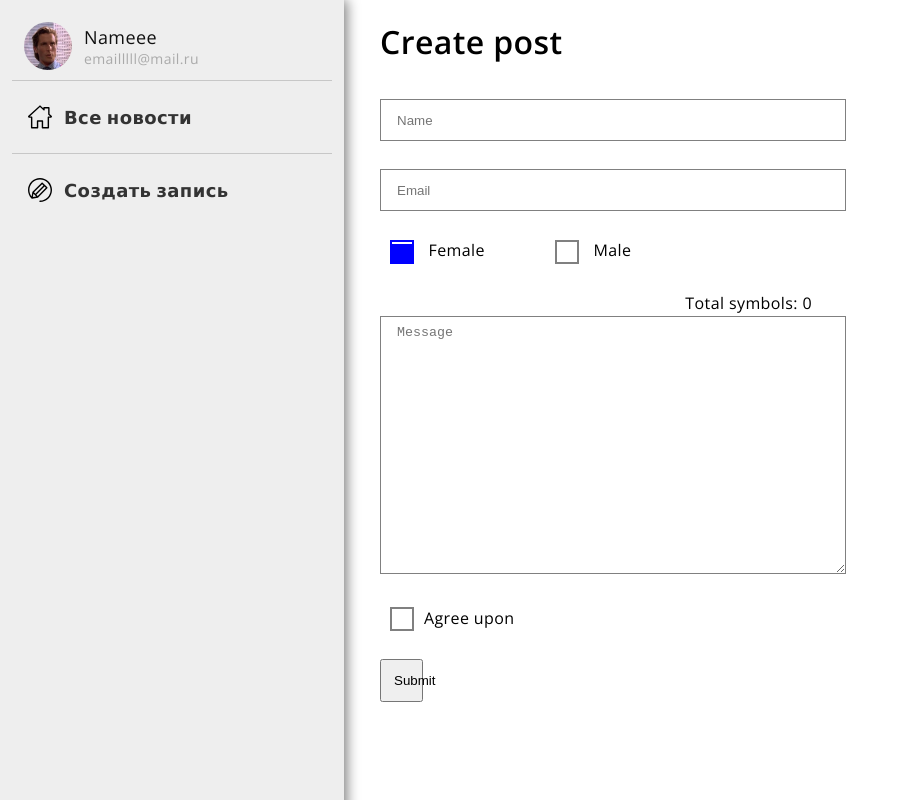
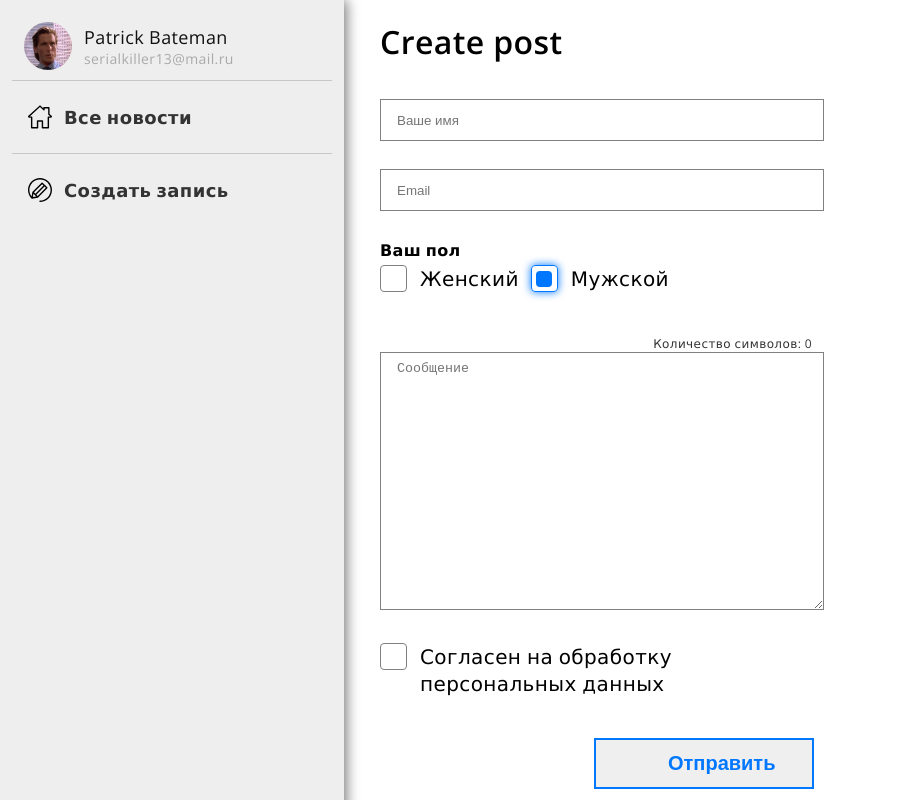
Before and after one commit to Serpentarius13/vue-testovoe, a Vue app: page /create in a window 1280 px wide. Shown: the whole page, without its empty margins (0-897 px from the left). Built offline with nearby package versions, Linux system fonts and the light colour scheme.

Commit message:
translations

```diff
--- /dev/null
+++ b/public/checkbox.scss
@@ -0,0 +1,61 @@
+$activeColor: rgb(0, 119, 255);
+
+.container {
+  display: block;
+  position: relative;
+  padding-left: 40px;
+  margin-bottom: 15px;
+  cursor: pointer;
+  font-size: 20px;
+}
+
+/* Hide the original checkbox */
+input[type="checkbox"],
+input[type="radio"] {
+  display: none;
+}
+
+/* creating a custom checkbox*/
+.mark {
+  position: absolute;
+  top: 0;
+  left: 0;
+  height: 25px;
+  width: 25px;
+  border: gray 1px solid;
+  transition: 0.3s all;
+  border-radius: 4px;
+}
+
+/*background color to be shown when the checkbox is checked */
+.container input:checked ~ .mark {
+  box-shadow: 0 0 8px $activeColor;
+  border: 1px solid $activeColor;
+}
+
+/* checkmark to be shown in checkbox */
+/* It will not be shown when unchecked */
+.mark:after {
+  content: "";
+  position: absolute;
+  opacity: 0;
+  border-radius: 4px;
+  transition: 0.3s all ease-in;
+}
+
+/* display checkmark when checked */
+.container input:checked ~ .mark:after {
+  opacity: 1;
+}
+
+/* creating a square to be the sign of
+              checkmark */
+.container .mark:after {
+  width: 16px;
+  height: 16px;
+  top: 50%;
+  left: 50%;
+  transform: translate(-50%, -50%);
+
+  background-color: $activeColor;
+}
--- a/public/globals.css
+++ b/public/globals.css
@@ -3,6 +3,10 @@
 * {
   margin: 0;
   padding: 0;
+}
+
+html {
+  box-sizing: border-box;
 }
 
 body {
@@ -20,32 +24,3 @@ a:active {
 .heading {
   padding-bottom: 36px;
 }
-
-input[type="checkbox"],
-input[type="radio"] {
-  display: none;
-}
-
-label {
-  padding-left: 20px;
-}
-
-label::before {
-  content: "";
-  display: inline-block;
-  width: 20px;
-  height: 20px;
-  margin-left: -10px;
-  margin-right: 10px;
-  border: 2px solid gray;
-  vertical-align: middle;
-  transition: all 0.5s;
-  position: relative;
-}
-
-input[type="checkbox"]:checked + label::before,
-input[type="radio"]:checked + label::before {
-  border: 2px solid blue;
-  background-color: blue;
-  box-shadow: inset 0px 2px white;
-}
--- a/src/components/Form/BaseTextInput.vue
+++ b/src/components/Form/BaseTextInput.vue
@@ -8,8 +8,8 @@
       v-if="type === 'text'"
     />
     <div v-else>
-      <p :style="{ textAlign: 'end', paddingBottom: '2px' }">
-        Total symbols: {{ modelValue.length }}
+      <p class="totalSymbols">
+        Количество символов: {{ modelValue.length }}
       </p>
       <textarea
         :value="modelValue"
@@ -43,7 +43,7 @@ export default {
 <style lang="scss" scoped>
 @mixin field {
   border: 1px solid gray;
-  width: 100%;
+  width: 95%;
   padding: 8px 16px;
 }
 .text-input {
@@ -57,4 +57,10 @@ export default {
 
   height: 240px;
 }
+
+.totalSymbols {
+  font-size: 12px;
+  color: #333;
+  text-align: end;
+}
 </style>
--- a/src/components/Form/TheCheckBoxInput.vue
+++ b/src/components/Form/TheCheckBoxInput.vue
@@ -1,13 +1,15 @@
 <template>
-  <div class="checkbox-box">
+  <label class="container">
+    {{ label }}
     <input
       @change="$emit('update:modelValue', $event.target.checked)"
       :value="modelValue"
+      :checked="modelValue"
       type="checkbox"
       id="terms"
     />
-    <label>  {{ label }} </label>
-  </div>
+    <span class="mark" />
+  </label>
 </template>
 
 <script>
@@ -25,10 +27,4 @@ export default {
 };
 </script>
 
-<style lang="scss" scoped>
-.checkbox-box {
-  display: flex;
-  align-items: center;
-  gap: 12px;
-}
-</style>
+<style lang="scss" scoped></style>
--- a/src/components/Form/TheRadioBoxInput.vue
+++ b/src/components/Form/TheRadioBoxInput.vue
@@ -1,26 +1,32 @@
 //** DONT LOOK AT THIS! */ //! I WARN YOU.
 
 <template>
+  <div>
+    <b>Ваш пол</b>
+
     <div class="radio-box">
-    <div>
+      <label for="female" class="container">
         <input
-        :checked="!gender"
+          :checked="isGenderFemale"
           type="radio"
-        :value="gender"
+          :value="isGenderFemale"
           @click="onChange"
           id="female"
         />
-      <label for="female"> Female </label>
-    </div>
-    <div>
+        <span class="mark" />
+        Женский
+      </label>
+      <label for="male" class="container">
         <input
-        :checked="gender"
+          :checked="!isGenderFemale"
           type="radio"
-        :value="!gender"
+          :value="!isGenderFemale"
           @click="onChange"
           id="male"
         />
-      <label for="male"> Male </label>
+        <span class="mark" />
+        Мужской
+      </label>
     </div>
   </div>
 </template>
@@ -29,12 +35,12 @@
 import { ref, defineEmits } from "vue";
 
 const emit = defineEmits(["gender"]);
-const gender = ref(false);
+const isGenderFemale = ref(false);
 
 const onChange = () => {
-  gender.value = !gender.value;
+  isGenderFemale.value = !isGenderFemale.value;
 
-  const emittedValue = gender.value ? "female" : "male";
+  const emittedValue = isGenderFemale.value ? "female" : "male";
   emit("gender", emittedValue);
 };
 </script>
@@ -42,7 +48,8 @@ const onChange = () => {
 <style lang="scss" scoped>
 .radio-box {
   display: flex;
-  gap: 60px;
+  gap: 12px;
   align-items: center;
+  padding-top: 4px;
 }
 </style>
--- a/src/components/SidebarButtons/TheProfileButton.vue
+++ b/src/components/SidebarButtons/TheProfileButton.vue
@@ -2,8 +2,8 @@
   <div class="sidebar__profile">
     <img class="sidebar__profile-image" src="/profilePic.png" />
     <div class="sidebar__profile-text-section">
-      <p :style="{ fontSize: '18px', color: '#111' }">Nameee</p>
-      <p :style="{ fontSize: '14px', color: '#aaa' }">emailllll@mail.ru</p>
+      <p :style="{ fontSize: '18px', color: '#111' }">Patrick Bateman</p>
+      <p :style="{ fontSize: '14px', color: '#aaa' }">serialkiller13@mail.ru</p>
     </div>
   </div>
 </template>
--- a/src/main.js
+++ b/src/main.js
@@ -1,7 +1,8 @@
 import { createApp } from "vue";
 import App from "./App.vue";
 import "./../public/globals.css";
-import router from './router'
+import "./../public/checkbox.scss";
+import router from "./router";
 
 const app = createApp(App).use(router);
 
--- a/src/routes/TheCreateNewsSection.vue
+++ b/src/routes/TheCreateNewsSection.vue
@@ -4,18 +4,25 @@
   <h1 class="heading">Create post</h1>
   <div class="forms">
     <form @submit.prevent="submit" class="form">
-      <base-input v-model="formState.name" label="Name" type="text" />
+      <base-input v-model="formState.name" label="Ваше имя" type="text" />
       <base-input v-model="formState.email" label="Email" type="text" />
       <the-radio-box-input @gender="(value) => (formState.gender = value)" />
-      <base-input v-model="formState.message" label="Message" type="textarea" />
-      <the-check-box-input v-model="formState.agree" label="Agree upon" />
-      <button class="form__submit-btn" type="submit">Submit</button>
+      <base-input
+        v-model="formState.message"
+        label="Сообщение"
+        type="textarea"
+      />
+      <the-check-box-input
+        v-model="formState.agree"
+        label="Согласен на обработку персональных данных"
+      />
+      <button class="form__submit-btn" type="submit">Отправить</button>
     </form>
 
     <ul class="newPost" v-show="newPost">
       <li v-for="(value, key) in newPost" :key="key" class="newPost__item">
         <span> {{ key }}: </span>
-        {{ value }}
+        <b> {{ value }} </b>
       </li>
     </ul>
   </div>
@@ -25,7 +32,7 @@
 import BaseInput from "../components/Form/BaseTextInput.vue";
 import TheCheckBoxInput from "./../components/Form/TheCheckBoxInput.vue";
 import TheRadioBoxInput from "./../components/Form/TheRadioBoxInput.vue";
-import { reactive, ref } from "vue";
+import { reactive, ref, watch } from "vue";
 
 const initialState = {
   name: "",
@@ -49,6 +56,8 @@ const validateLength = (arr) => {
   return check;
 };
 
+watch(formState, () => console.log(formState.gender));
+
 //** Utter hell. */
 const submit = () => {
   if (!formState.agree) {
@@ -57,7 +66,6 @@ const submit = () => {
   }
 
   const keys = Object.values(formState).slice(0, 3);
-
 
   if (validateLength(keys)) {
     alert("Write some more");
@@ -91,8 +99,25 @@ const submit = () => {
     gap: 28px;
 
     &__submit-btn {
-      width: 10%;
-      padding: 12px;
+      $activeColor: rgb(0, 119, 255);
+      padding: 12px 72px;
+      margin-left: auto;
+      max-width: 50%;
+      font-size: 20px;
+      border: none;
+      cursor: pointer;
+      font-weight: bold;
+      color: $activeColor;
+      outline: 2px $activeColor solid;
+      transition: 0.1s all ease-in;
+      &:active {
+        background-color: $activeColor;
+        color: white;
+      }
+
+      &:hover:not(:active) {
+        background-color: #ddd;
+      }
     }
   }
 
@@ -109,8 +134,7 @@ const submit = () => {
 
     font-size: 20px;
 
-    border: 2px solid gray;
-
+    box-shadow: 0 0 4px rgb(76, 159, 255);
     &__item {
       width: 100%;
       word-break: break-all;
```
Lines whose indentation alone changed are shown as unchanged.
